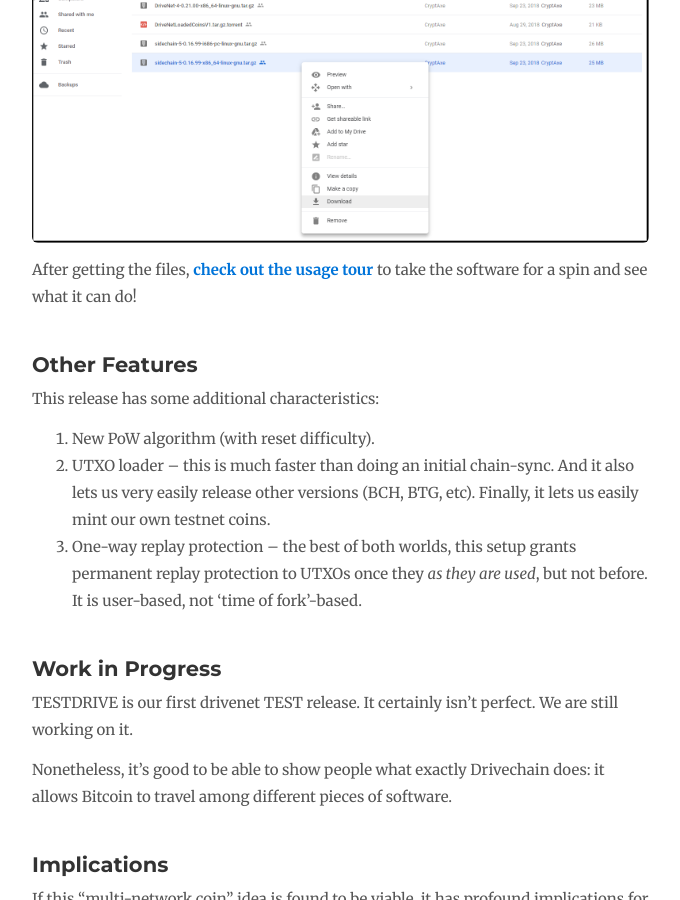
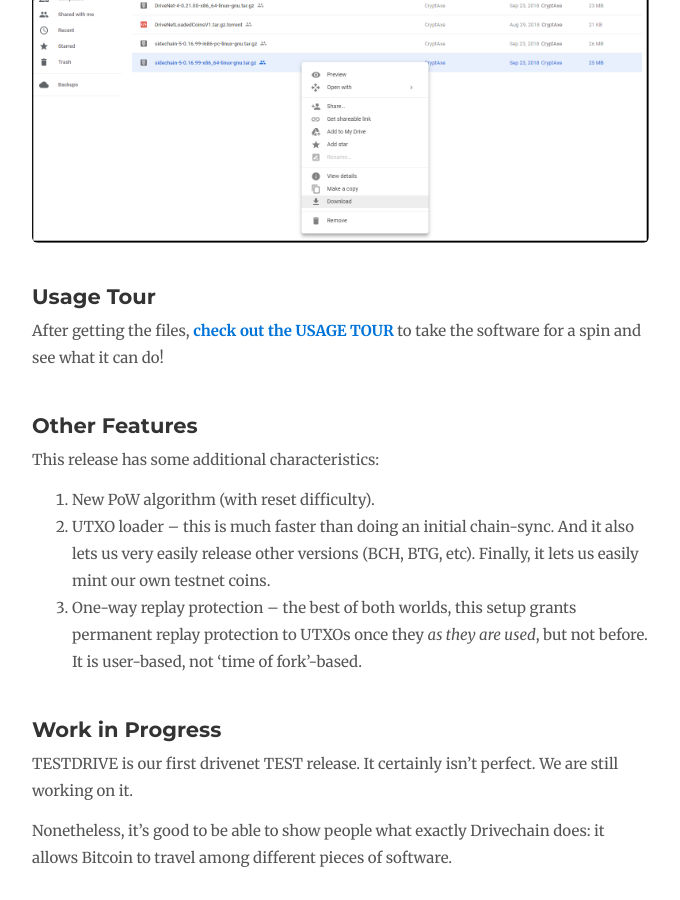
Before and after one commit to drivechain-project/drivechain.info, a Jekyll site: the page built from _posts/2018-09-24-first-release.md, in a window 1280 px wide and 900 px high, scrolled down 1056 px. Shown: the whole window, without its empty margins (138-818 px from the left). Built offline with Jekyll 4.4.1, drawn with Linux system fonts in a browser that asks for light colours; nearby versions of some CDN libraries; comment, search, counter and statistics services are not loaded.

Commit message:
embolden

```diff
--- a/_posts/2018-09-24-first-release.md
+++ b/_posts/2018-09-24-first-release.md
@@ -25,7 +25,9 @@
 
 ![image](/media/post1/dl-2.png)
 
-After getting the files, **[check out the usage tour](/blog/usage-tour/)** to take the software for a spin and see what it can do!
+## Usage Tour
+
+After getting the files, **[check out the USAGE TOUR](/blog/usage-tour/)** to take the software for a spin and see what it can do!
 
 ## Other Features
 
```
